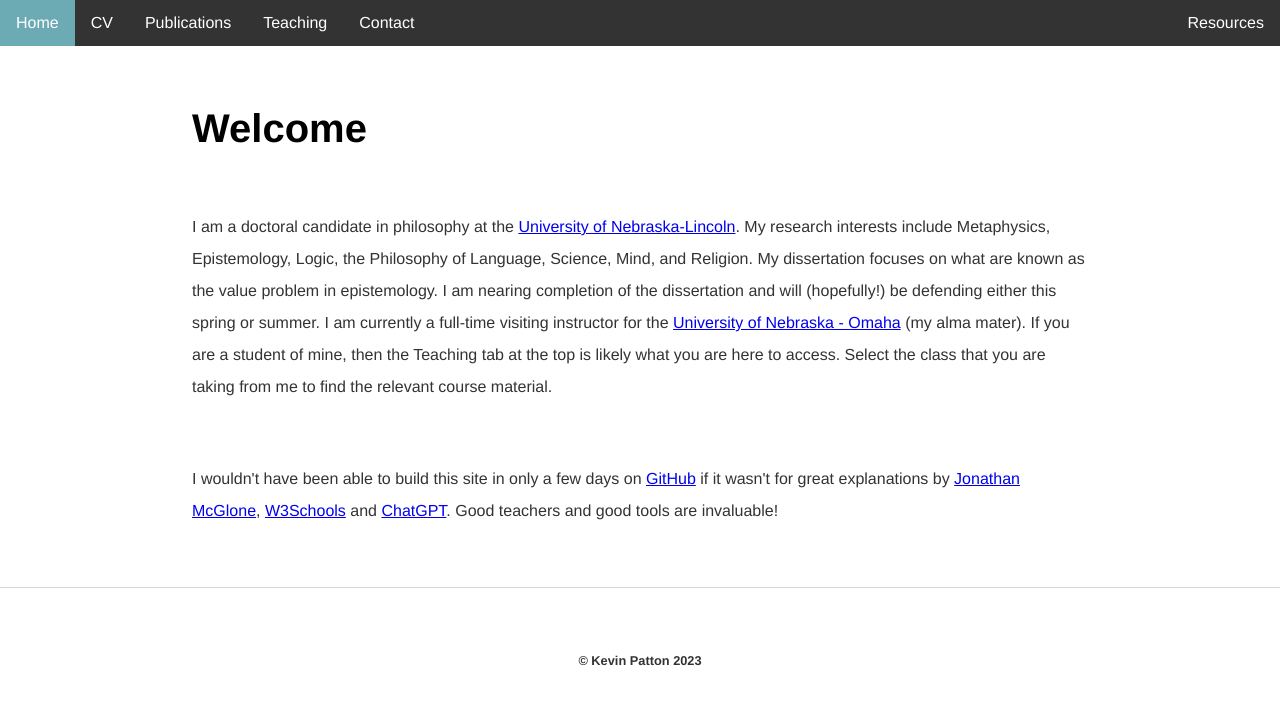
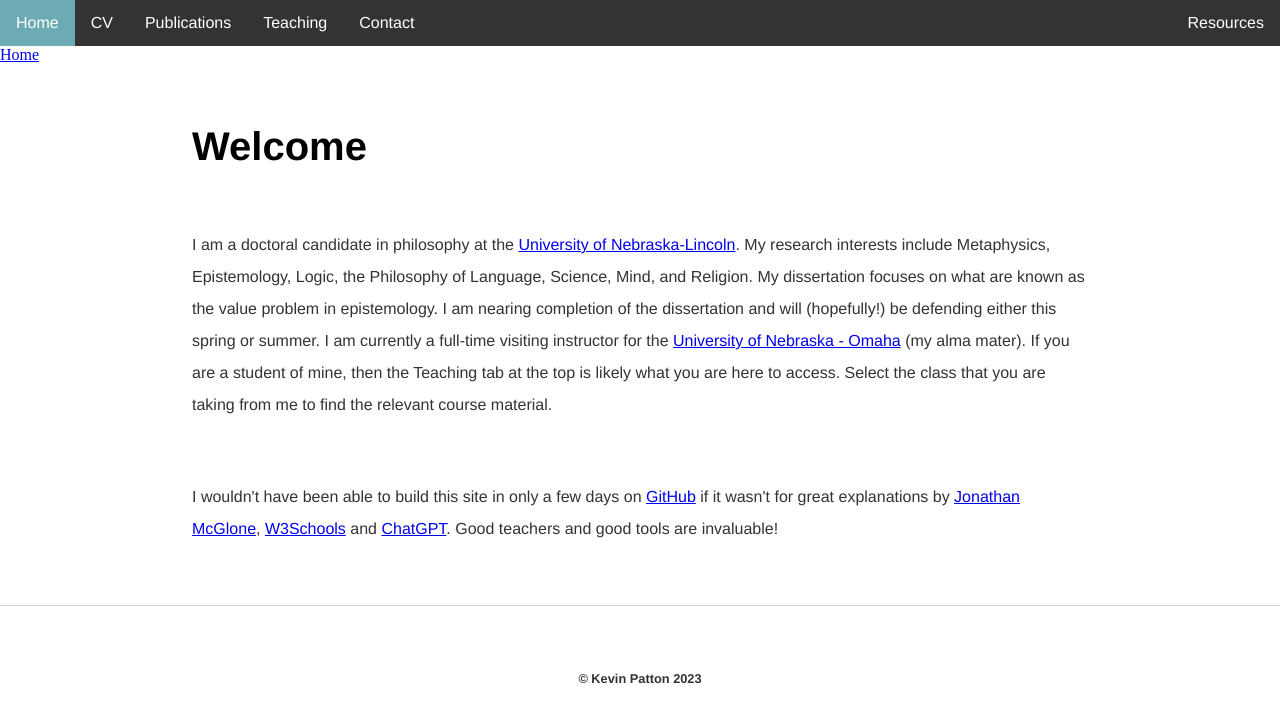
Before and after one commit to kevinjpatton/kevinjpatton.github.io, a Jekyll site: the page built from index.html, in a window 1280 px wide. Shown: the top 723 px of the page. Built offline with Jekyll 4.4.1, drawn with Linux system fonts in a browser that asks for light colours; Markdown is read by kramdown in place of the engine named in the settings.

Commit message:
Update index.html

```diff
--- a/index.html
+++ b/index.html
@@ -2,6 +2,7 @@
 layout: default
 title: Kevin Patton
 ---
+<a href="home.html" class="nav-item active">Home</a>
 <div class="blurb">
 	<h1>Welcome</h1>
 	<p>I am a doctoral candidate in philosophy at the <a href="http://www.unl.edu/philosophy/graduate-students#patton" target="_blank">University of Nebraska-Lincoln</a>.  My research interests include Metaphysics, Epistemology, Logic, the Philosophy of Language, Science, Mind, and Religion.  My dissertation focuses on what are known as the value problem in epistemology.  I am nearing completion of the dissertation and will (hopefully!) be defending either this spring or summer.  I am currently a full-time visiting instructor for the <a href="https://www.unomaha.edu/college-of-arts-and-sciences/philosophy/about-us/directory/kevin-patton.php" target="_blank">University of Nebraska - Omaha</a> (my alma mater).  If you are a student of mine, then the Teaching tab at the top is likely what you are here to access.  Select the class that you are taking from me to find the relevant course material.</p>
```
